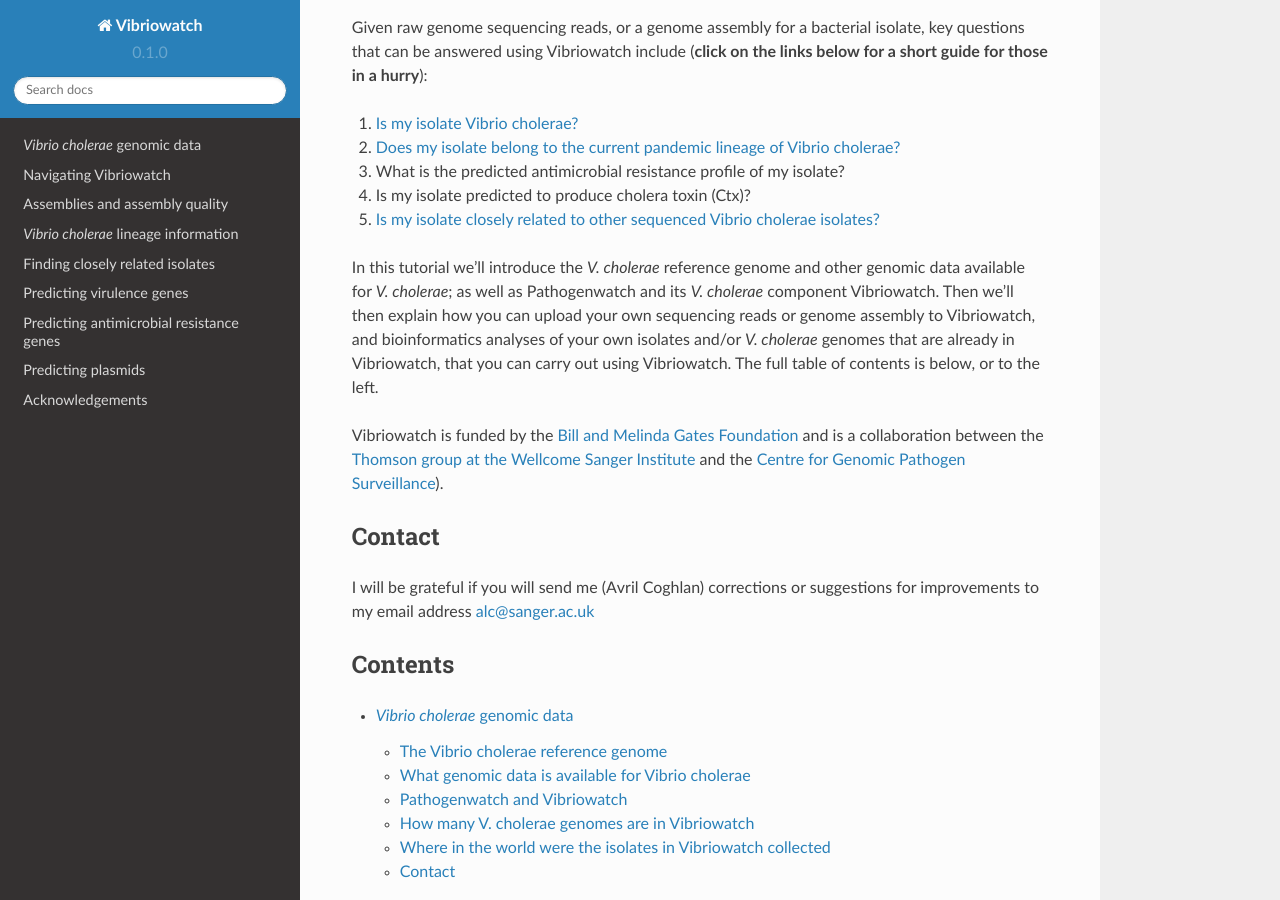
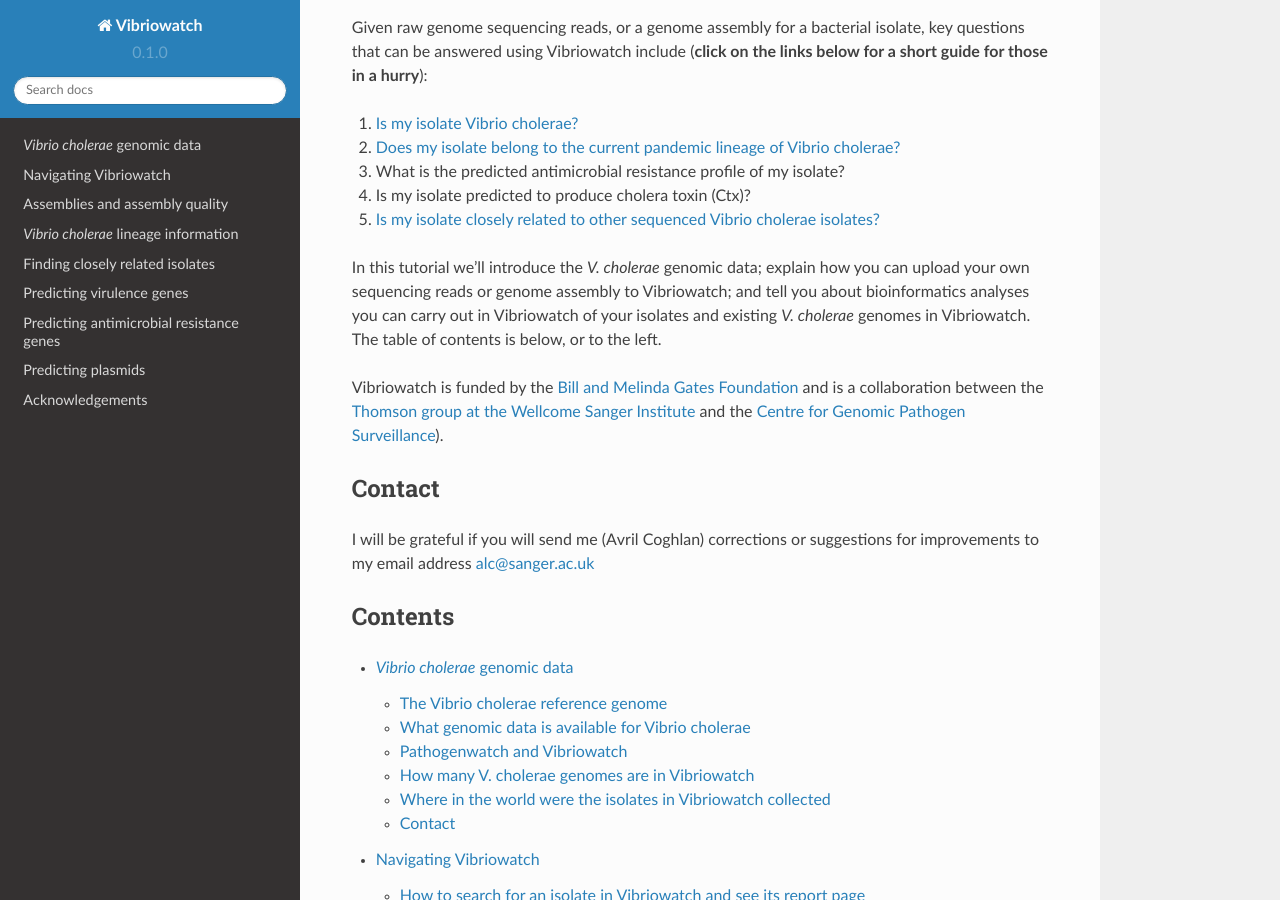
Before and after one commit to avrilcoghlan/vibriowatch, a Sphinx documentation site: the page built from docs/source/index.rst, in a window 1280 px wide and 900 px high, scrolled down 336 px. Built offline with Sphinx 7.4.7 and the Read the Docs theme 2.0.0, drawn with Linux system fonts in a browser that asks for light colours.

Commit message:
Update index.rst
Shortened text

```diff
--- a/docs/source/index.rst
+++ b/docs/source/index.rst
@@ -19,7 +19,7 @@
 
 5. `Is my isolate closely related to other sequenced Vibrio cholerae isolates? <https://vibriowatch.readthedocs.io/en/latest/closerelatives.html#short-guide-for-those-in-a-hurry-is-my-isolate-closely-related-to-other-sequenced-vibrio-cholerae-isolates>`_
 
-In this tutorial we'll introduce the *V. cholerae* reference genome and other genomic data available for *V. cholerae*; as well as Pathogenwatch and its *V. cholerae* component Vibriowatch. Then we'll then explain how you can upload your own sequencing reads or genome assembly to Vibriowatch, and bioinformatics analyses of your own isolates and/or *V. cholerae* genomes that are already in Vibriowatch, that you can carry out using Vibriowatch. The full table of contents is below, or to the left.
+In this tutorial we'll introduce the *V. cholerae* genomic data; explain how you can upload your own sequencing reads or genome assembly to Vibriowatch; and tell you about bioinformatics analyses you can carry out in Vibriowatch of your isolates and existing *V. cholerae* genomes in Vibriowatch. The table of contents is below, or to the left.
 
 .. _PathogenWatch: https://pathogen.watch/
 
```
